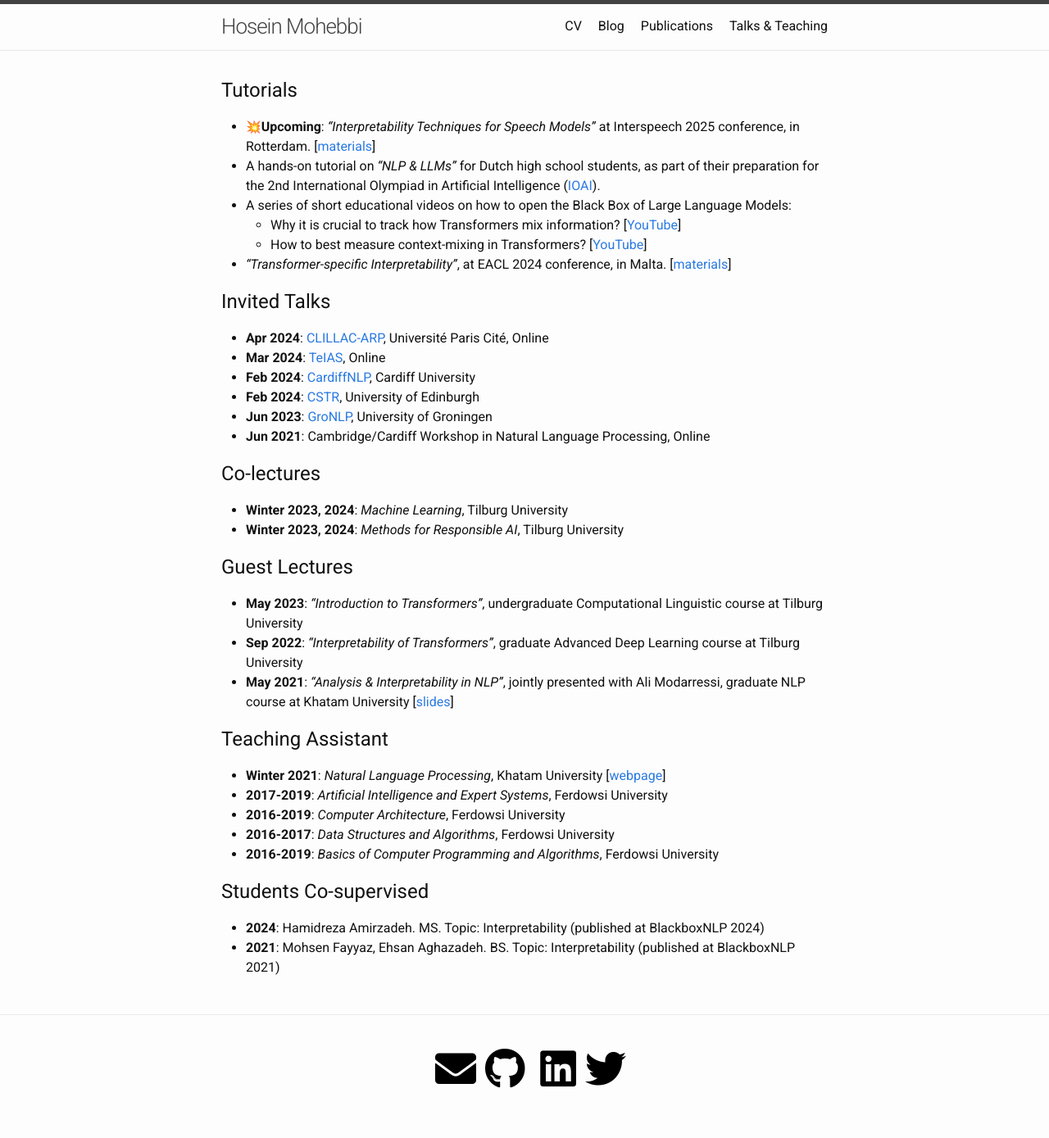
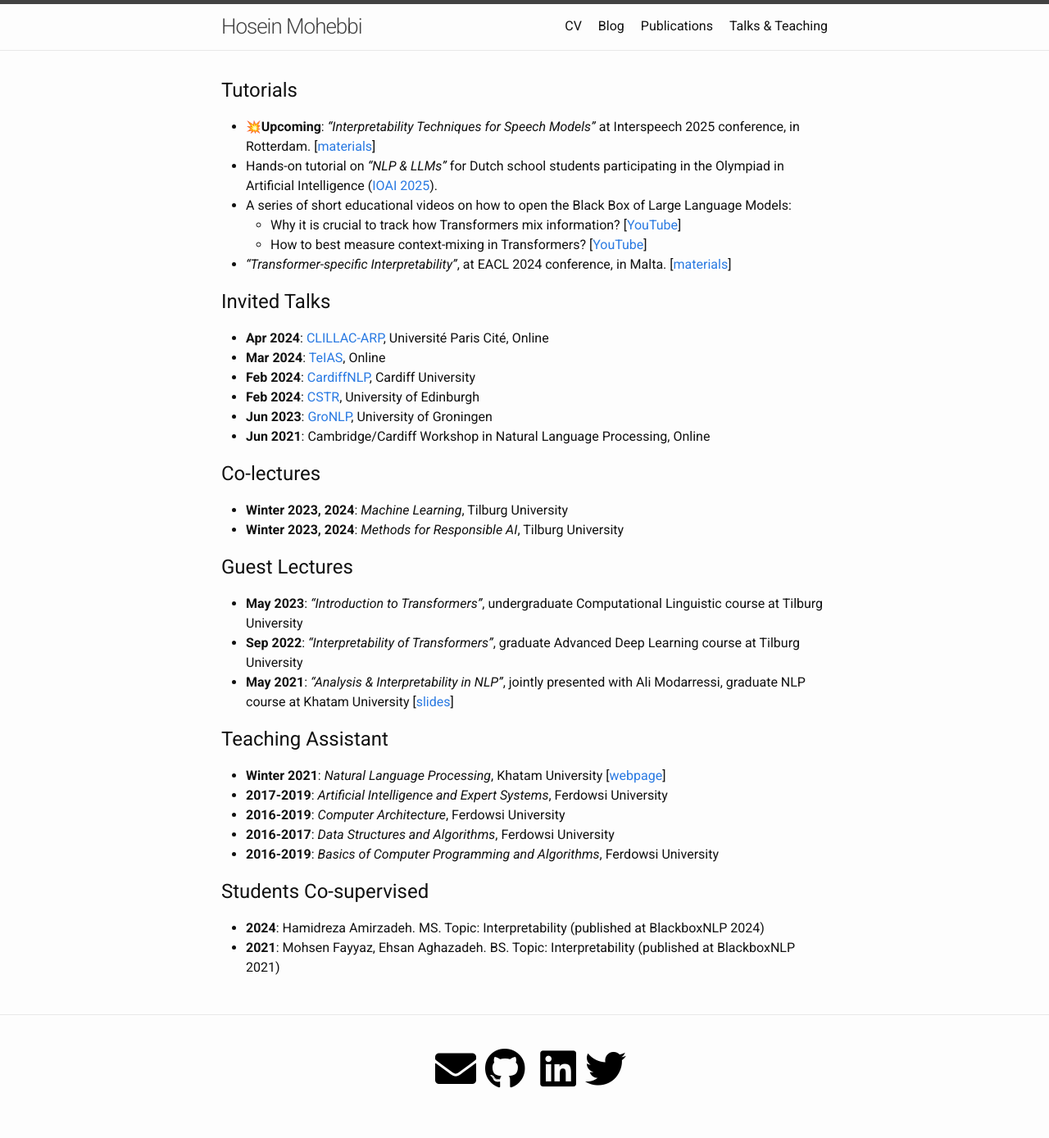
Before and after one commit to hmohebbi/hmohebbi.github.io, a Jekyll site: the page built from teaching.md, in a window 1280 px wide. Shown: the whole page at 82% size. Built offline with Jekyll 4.4.1, drawn with Linux system fonts in a browser that asks for light colours; a style sheet for code colours, icons or effects is not loaded.

Commit message:
Update teaching.md

```diff
--- a/teaching.md
+++ b/teaching.md
@@ -7,7 +7,7 @@ permalink: /teaching/
 
 ## Tutorials
 * <span class="emoji">💥</span>__Upcoming__: _"Interpretability Techniques for Speech Models"_ at Interspeech 2025 conference, in Rotterdam. [[materials](https://interpretingdl.github.io/speech-interpretability-tutorial/)]
-* A hands-on tutorial on _"NLP & LLMs"_ for Dutch high school students, as part of their preparation for the 2nd International Olympiad in Artificial Intelligence ([IOAI](https://ioai-official.org/)).
+* Hands-on tutorial on _"NLP & LLMs"_ for Dutch school students participating in the Olympiad in Artificial Intelligence ([IOAI 2025](https://ioai-official.org/)).
 * A series of short educational videos on how to open the Black Box of Large Language Models:
     * Why it is crucial to track how Transformers mix information? [[YouTube](https://youtu.be/8Nj1xiV-hA0?si=mPvH9Pmt4HRvUyzF)]
     * How to best measure context-mixing in Transformers? [[YouTube](https://youtu.be/JPOBPY-ndfk?si=vQ2JdME8oo_6iFCU)]
```
